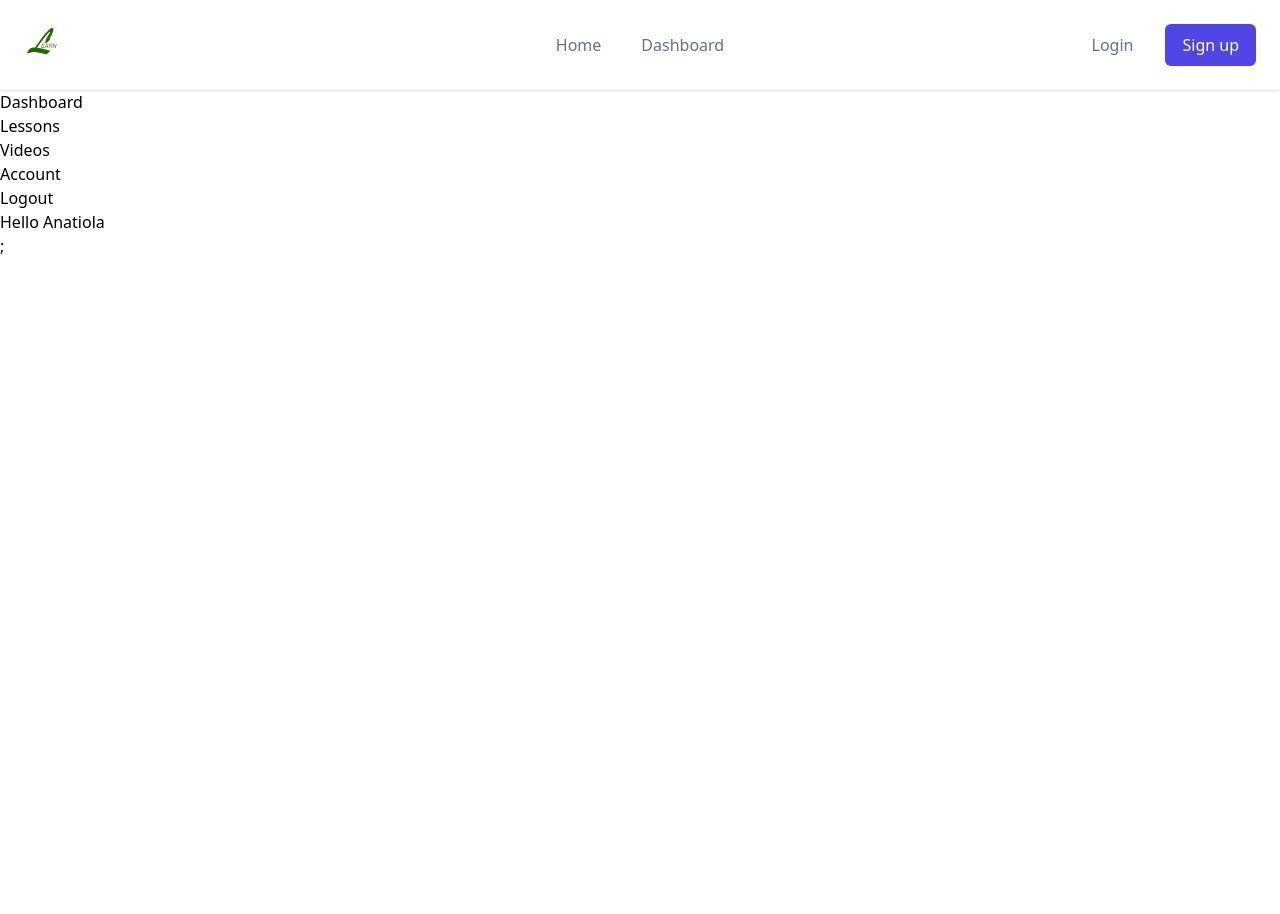
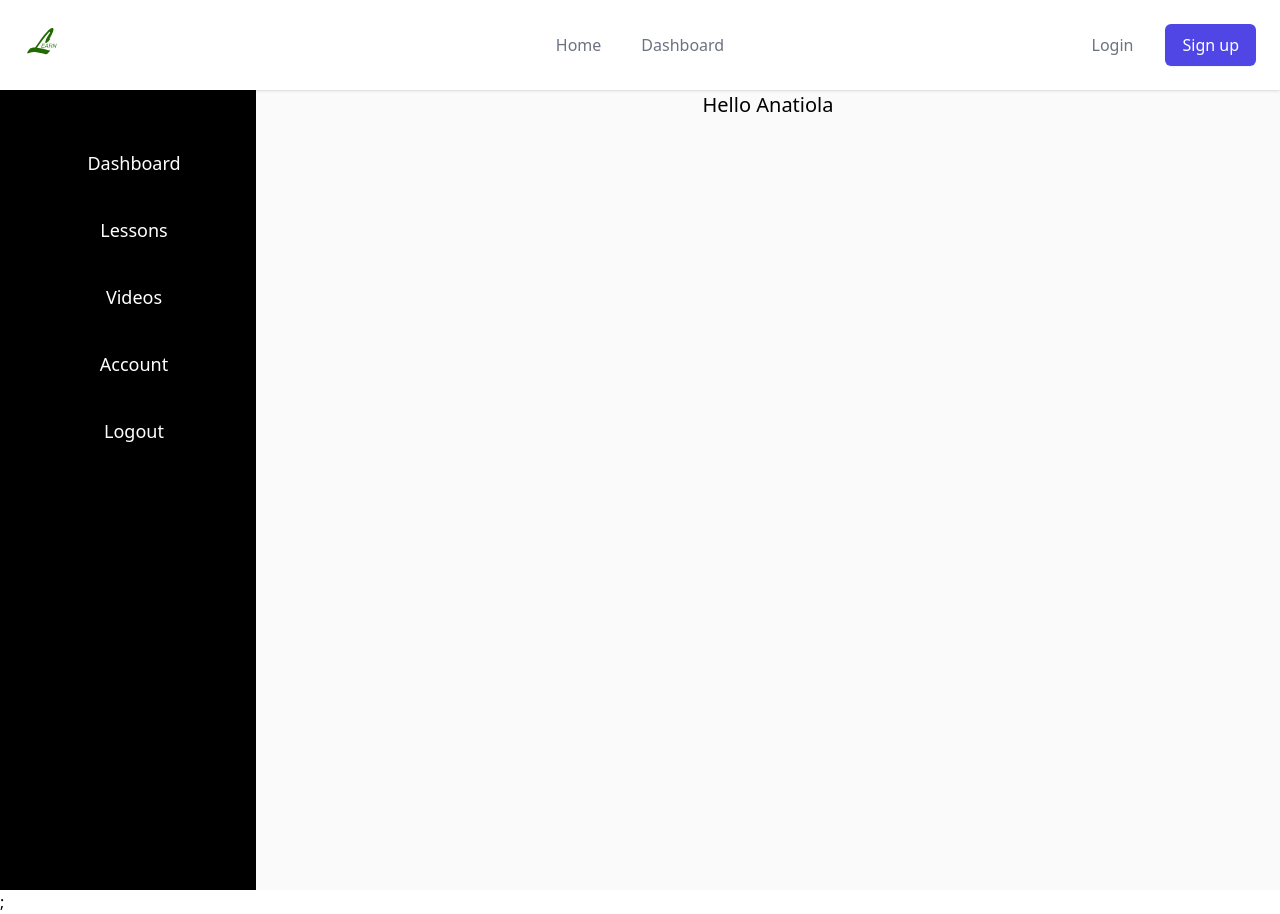
Before and after one commit to Annalartey/AltSchool-Second-Sem-Exams, a React (Vite) app: page /dashboard in a window 1280 px wide. Before the commit the page ends 800 px from the top, so only its background shows below. Built offline with nearby package versions, Linux system fonts and the light colour scheme.

Commit message:
edited  app style

```diff
--- a/src/App.css
+++ b/src/App.css
@@ -49,20 +49,20 @@ h1{
   display: flex;
   flex-direction: column;
 }
-.dashboard-body .right{
+.dashboard-body .body{
   height: 100%;
   align-items: center;
   text-allign: center;
 
 }
-.dashboard-body .left{
+.dashboard-body .nav{
   height: 100%;
   align-items: center;
   text-allign: center;
   background: black;
   padding: 0 40px;
 }
-.dashboard-body .left p {
+.dashboard-body .nav p {
   margin-top: 20px;
   font-size: large;
   color: white
@@ -142,14 +142,14 @@ h1{
   color: black;
   display: flex;
 }
-.dashboard-body .right{
+.dashboard-body .body{
   width: 80%;
   height: 100%;
   align-items: center;
   text-allign: center;
 
 }
-.dashboard-body .left{
+.dashboard-body .nav{
   width: 20%;
   height: 100%;
   align-items: center;
@@ -157,7 +157,7 @@ h1{
   background: black;
   padding: 0 40px;
 }
-.dashboard-body .left p {
+.dashboard-body .nav p {
   margin-top: 20px;
   font-size: large;
   color: white
@@ -227,7 +227,7 @@ h1{
   height: 100vh;
   border-radius: 5px;
   background-color: #f2f2f2;
-  padding: 20px 200px;
+  padding: 20px 20px;
 }
 .form input{
   width: 100%;
@@ -250,5 +250,77 @@ h1{
 }
 
 .form button:hover {
-  background-color: #45a049;
+  background-color: #19431b;
 }
+
+.dashboard-body{
+  width: 100vw;
+  height: 100vh;
+  background: #fafafa;
+  color: black;
+  display: flex;
+  flex-direction: column;
+}
+.dashboard-body .body{
+  height: 100%;
+  align-items: center;
+  text-allign: center;
+
+}
+.dashboard-body .body h1{
+  font-size: 20px;
+  text-align: center;
+}
+.dashboard-body .nav{
+  padding: 4px;
+  align-items: center;
+  text-allign: center;
+  display: flex;
+  flex-direction: row;
+}
+.dashboard-body .nav p {
+  margin-left: 12px;
+  font-size: large;
+  color: #129900
+}
+
+
+
+
+
+
+/* style for desktop */
+@media screen and (min-width: 1200px) {
+  .form{
+  height: 100vh;
+  border-radius: 5px;
+  background-color: #f2f2f2;
+  padding: 20px 140px;
+}
+
+.dashboard-body{
+  display: flex;
+  flex-direction: row;
+}
+.dashboard-body .body{
+  width: 80%;
+  height: 100%;
+  align-items: center;
+  text-allign: center;
+
+}
+.dashboard-body .nav{
+  width: 20%;
+  height: 100%;
+  align-items: center;
+  text-allign: center;
+  background: black;
+  padding: 20px;
+  display: flex;
+  flex-direction: column;
+}
+.dashboard-body .nav p {
+  color: white;
+   margin-top: 40px;
+}
+}
--- a/src/components/Dashboard.jsx
+++ b/src/components/Dashboard.jsx
@@ -29,14 +29,14 @@ function Dashboard() {
                  <Header/>
                  {user?(
                  <div className='dashboard-body'>
-                     <div className='left'>
+                     <div className='nav'>
                        <Link to = '/dashboard'><p>Dashboard</p></Link>
                        <Link to = '/dashboard/lesson'><p>Lessons</p></Link>
                        <Link to = '/dashboard/videos'><p>Videos</p></Link>
                        <Link to = '/dashboard'><p>Account</p></Link>
                        <Link to = '/dashboard'><p>Logout</p></Link>
                      </div>
-                     <div className='right'>
+                     <div className='body'>
                         <h1>Hello {value.user.username}</h1>
                         <Outlet/>
                      </div>
--- a/src/components/Header.jsx
+++ b/src/components/Header.jsx
@@ -4,6 +4,7 @@ import React, { Fragment } from 'react'
 import { Popover, Transition } from '@headlessui/react'
 import {
   Bars3Icon,
+  XMarkIcon
 } from '@heroicons/react/24/outline'
 
 export default function Header() {
@@ -64,6 +65,26 @@ export default function Header() {
             className="absolute inset-x-0 top-0 z-10 origin-top-right transform p-2 transition md:hidden"
           >
             <div className="divide-y-2 divide-gray-50 rounded-lg bg-white shadow-lg ring-1 ring-black ring-opacity-5">
+        <div className="px-5 pt-5 pb-6">
+          <div className="flex items-center justify-between">
+                  <div>
+                    <img
+                      className="h-8 w-auto"
+                      src={logo}
+                      alt="lear logo"
+                    />
+                  </div>
+                  <div className="-mr-2">
+                    <Popover.Button className="inline-flex items-center justify-center rounded-md bg-white p-2 text-gray-400 hover:bg-gray-100 hover:text-gray-500 focus:outline-none focus:ring-2 focus:ring-inset focus:ring-indigo-500">
+                      <span className="sr-only">Close menu</span>
+                      <XMarkIcon className="h-6 w-6" aria-hidden="true" />
+                    </Popover.Button>
+                  </div>
+                </div>
+
+
+</div>
+
               <div className="space-y-6 py-6 px-5">
                 <div className="grid grid-cols-2 gap-y-4 gap-x-8">
                   <Link to="/" className="text-base font-medium text-gray-900 hover:text-gray-700">
--- a/src/components/Login.jsx
+++ b/src/components/Login.jsx
@@ -17,7 +17,7 @@ return (
   <div>
     <Header />
     <form onSubmit={handleSubmit} className='form'>
-      <h1 className="sm:text-5xl md:text-4xl lg:text-4xl xl:text-4xl text-center block text-gray-900 xl:inline">Login</h1>
+      <h1 className="sm:text-3xl md:text-4xl lg:text-4xl xl:text-4xl text-center block text-gray-900 xl:inline">Login</h1>
       <div>
       <label>Email:</label>
       <input
```
